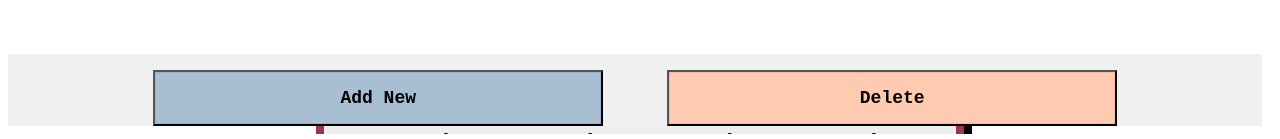
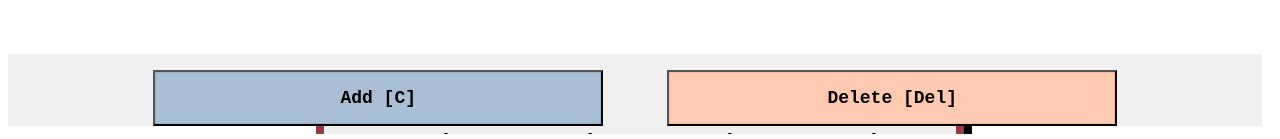
Before and after one commit to botakveggie/flashcard-app, a React (Create React App) app: page / in a window 1280 px wide. Shown: the part 674-813 px from the top of the page. Built offline with nearby package versions, Linux system fonts and the light colour scheme.

Commit message:
add keyboard shortcuts to buttons

```diff
--- a/src/App.js
+++ b/src/App.js
@@ -42,11 +42,17 @@ const App = () => {
     setSeen(!seen);
   };
 
-  const ESCcloseHandler = (event) => {
+  const keydownHandler = (event) => {
     if (event.keyCode == 27) {
       //window.close();
-      // console.log("close the window...");
+      console.log("close the window...");
       setSeen(false);
+    }
+    if (event.keyCode == 67) {
+      setSeen(!seen);
+    }
+    if (event.keyCode == 46) {
+      console.log('sorry, delete not implemented yet')
     }
   };
 
@@ -58,12 +64,12 @@ const App = () => {
           <div className="App-header-instructions">Use ↑ and ↓ to move!</div>
         </div>
         <div className="main">
-          <MainPage items={qnas} />
-          <BottomBar onClick={toggleSeen} onKeyDown={ESCcloseHandler} />
+          <MainPage items={qnas} onKeyDown={keydownHandler} />
+          <BottomBar onClick={toggleSeen} onKeyDown={keydownHandler} />
           {seen ? (
             <NewFlashCard
               onAddFlashCard={addFlashCardHandler}
-              onKeyDown={ESCcloseHandler}
+              onKeyDown={keydownHandler}
               toggle={toggleSeen}
             />
           ) : null}
--- a/src/Components/UI/BlueButton.css
+++ b/src/Components/UI/BlueButton.css
@@ -9,3 +9,7 @@
     box-shadow: inset 0 0 0 10rem #074697;
     color: #FFFFFF;
 }
+.blue-button:focus {
+    box-shadow: inset 0 0 0 10rem #074697;
+    color: #FFFFFF;
+}
--- a/src/Components/UI/BottomBar.js
+++ b/src/Components/UI/BottomBar.js
@@ -7,10 +7,13 @@ const BottomBar = (props) => {
   const togglebutt = () => {
     onClick();
   }
+  const deletebutt = () => {
+    console.log('sorry, delete not implemented yet')
+  }
   return (
     <div className="bottom-bar" {...other}>
-      <AddNewButton className="btn-1 bottom-bar-element" buttonName='Add New' togglefn={togglebutt}/>
-      <DeleteButton className="btn-2 bottom-bar-element" buttonName='Delete' />
+      <AddNewButton className="btn-1 bottom-bar-element" buttonName='Add  [C]' togglefn={togglebutt}/>
+      <DeleteButton className="btn-2 bottom-bar-element" buttonName='Delete [Del]' togglefn={deletebutt}/>
     </div>
   );
 }
--- a/src/Components/UI/DeleteButton.js
+++ b/src/Components/UI/DeleteButton.js
@@ -1,8 +1,12 @@
 import RedButton from "./RedButton";
 
 const DeleteButton = (props) => {
-    const clickHandler = () => {console.log('delete nao...')};
-    return <RedButton onClick={clickHandler} {...props} />
+    const {togglefn, ...other} = props;
+    const clickHandler = () => {
+        console.log('delete nao...')
+        togglefn();
+    };
+    return <RedButton onClick={clickHandler} {...other} />
 }
 
 export default DeleteButton;
--- a/src/Components/UI/RedButton.css
+++ b/src/Components/UI/RedButton.css
@@ -8,3 +8,7 @@
     box-shadow: inset 0 0 0 10rem #9C3848;
     color: #FFFFFF;
 }
+.red-button:focus {
+    box-shadow: inset 0 0 0 10rem #9C3848;
+    color: #FFFFFF;
+}
```
